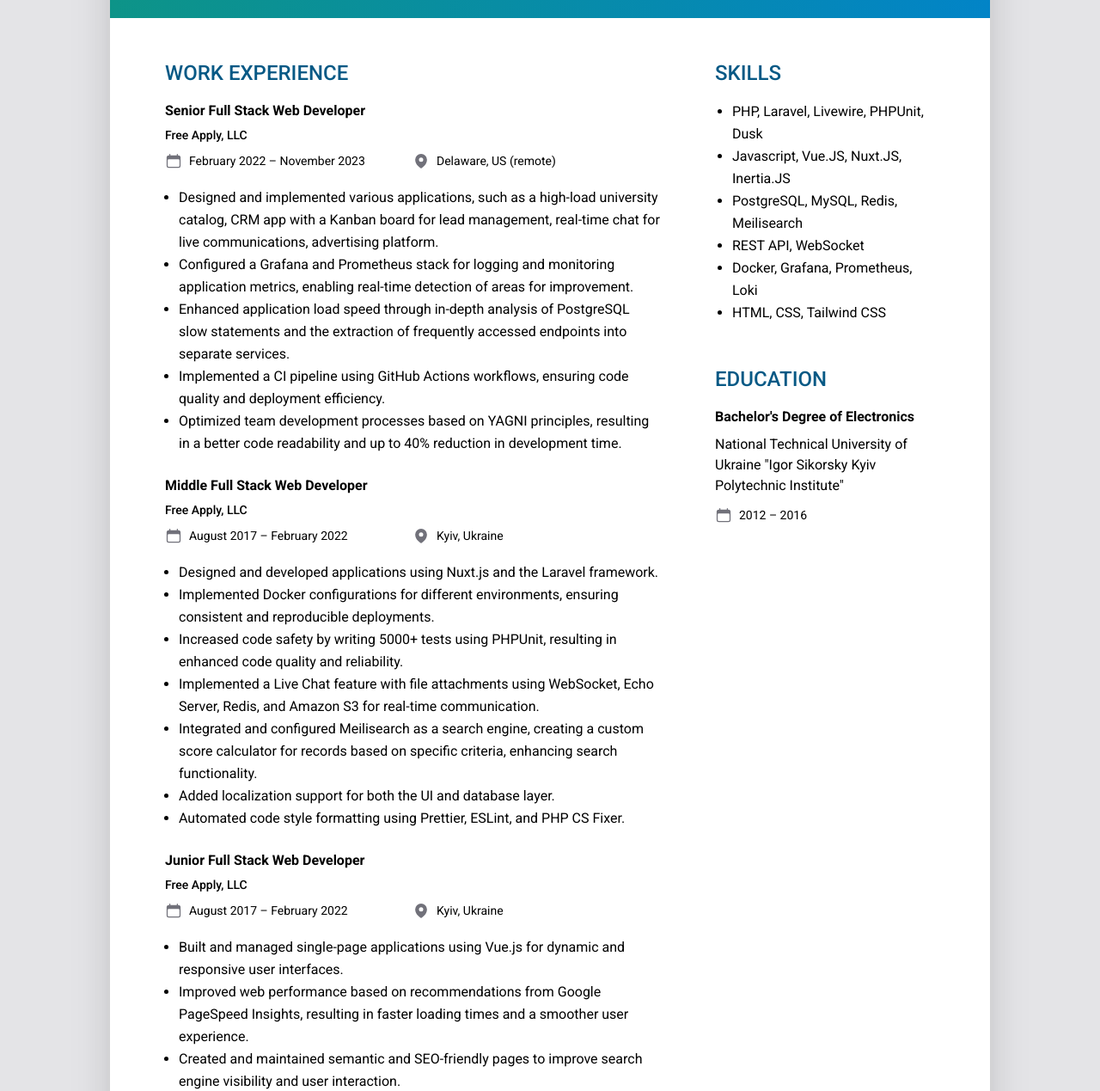
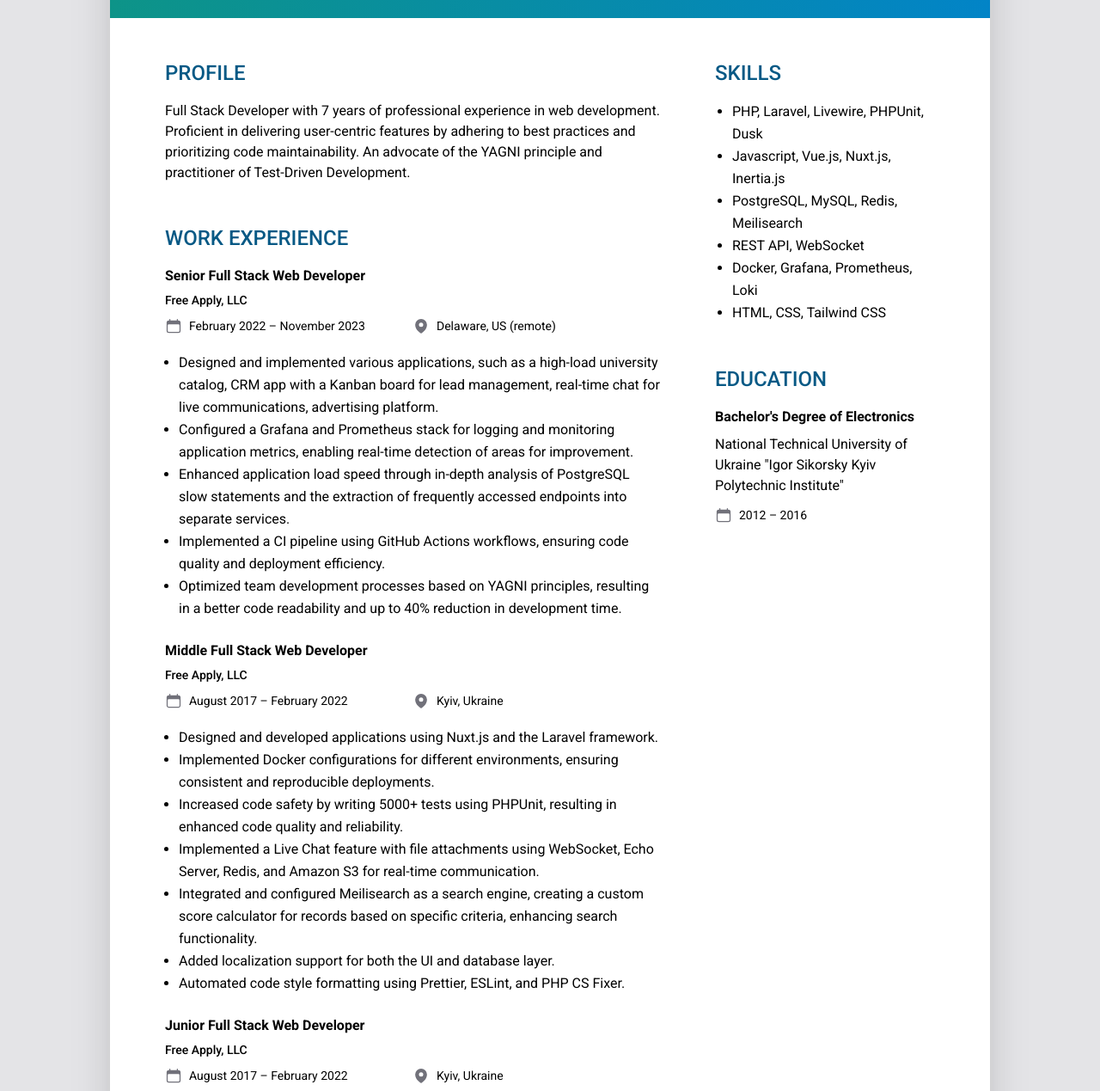
Before and after one commit to nevadskiy/nevadskiy.github.io, a website: page index.html in a window 1280 px wide. Shown: the part 195-1464 px from the top of the page at 86% size. Drawn offline with nearby package versions, Linux system fonts and the light colour scheme; files that its build step writes are made by us from their sources.

Commit message:
Add profile section

```diff
--- a/index.html
+++ b/index.html
@@ -43,7 +43,19 @@
 
 		<main>
 			<div class="px-16 py-12 grid grid-cols-3 gap-x-16 gap-y-8">
-				<div class="col-span-2">
+				<div class="col-span-2 space-y-12">
+					<section>
+						<h2 class="text-sky-800 text-2xl font-medium uppercase">
+							Profile
+						</h2>
+
+						<p class="mt-4">
+							Full Stack Developer with 7 years of professional experience in web development.
+							Proficient in delivering user-centric features by adhering to best practices and prioritizing code maintainability.
+							An advocate of the YAGNI principle and practitioner of Test-Driven Development.
+						</p>
+					</section>
+
 					<section>
 						<h2 class="text-sky-800 text-2xl font-medium uppercase">
 							Work Experience
@@ -147,7 +159,7 @@
 
 								<ul class="mt-5 pl-4 list-disc leading-relaxed">
 									<li>Built and managed single-page applications using Vue.js for dynamic and responsive user interfaces.</li>
-									<li>Improved web performance based on recommendations from Google PageSpeed Insights, resulting in faster loading times and a smoother user experience.</li>
+									<li>Improved web performance based on recommendations from PageSpeed Insights, resulting in faster loading times and a smoother user experience.</li>
 									<li>Created and maintained semantic and SEO-friendly pages to improve search engine visibility and user interaction.</li>
 								</ul>
 							</div>
@@ -197,7 +209,7 @@
 								PHP, Laravel, Livewire, PHPUnit, Dusk
 							</li>
 							<li>
-								Javascript, Vue.JS, Nuxt.JS, Inertia.JS
+								Javascript, Vue.js, Nuxt.js, Inertia.js
 							</li>
 							<li>
 								PostgreSQL, MySQL, Redis, Meilisearch
```
